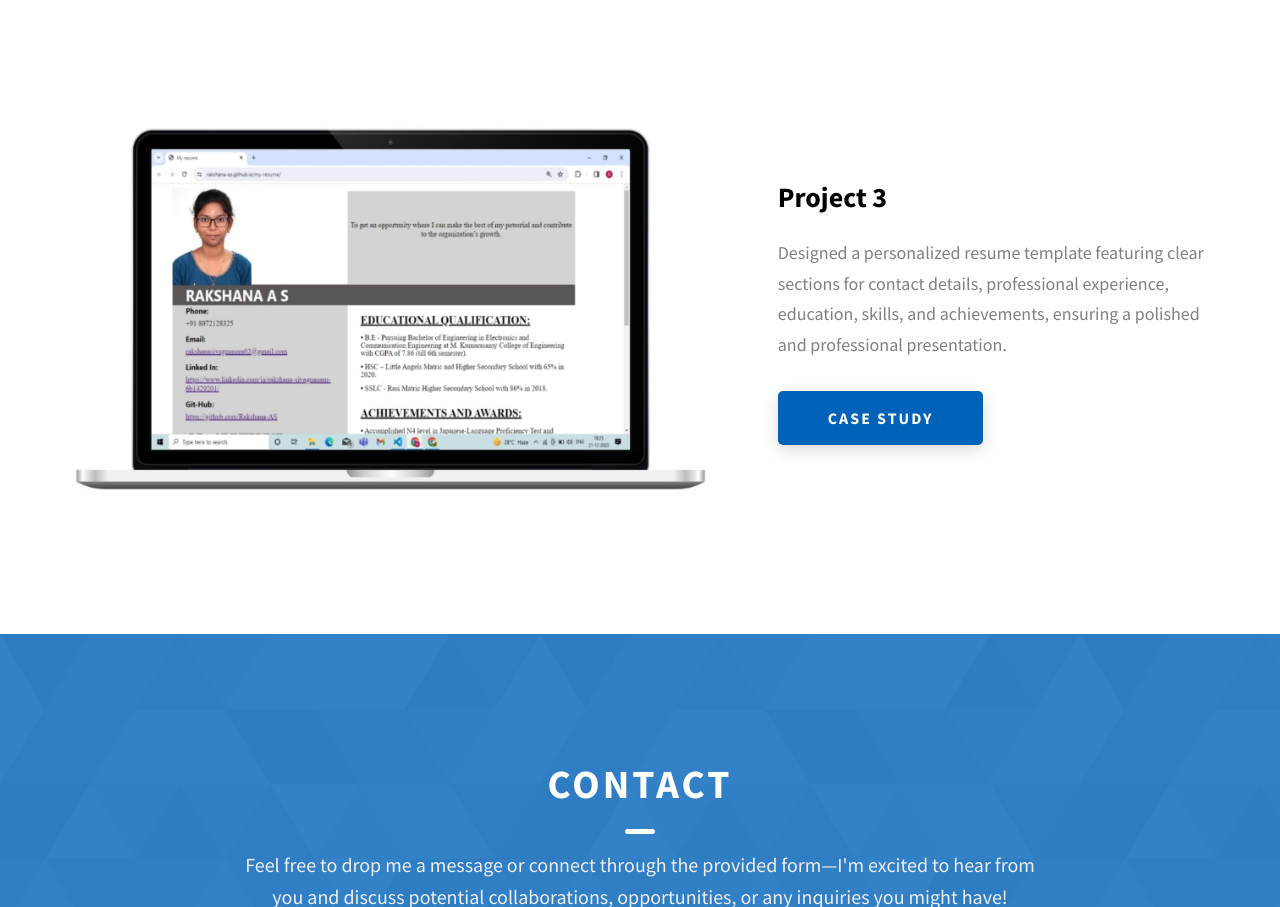
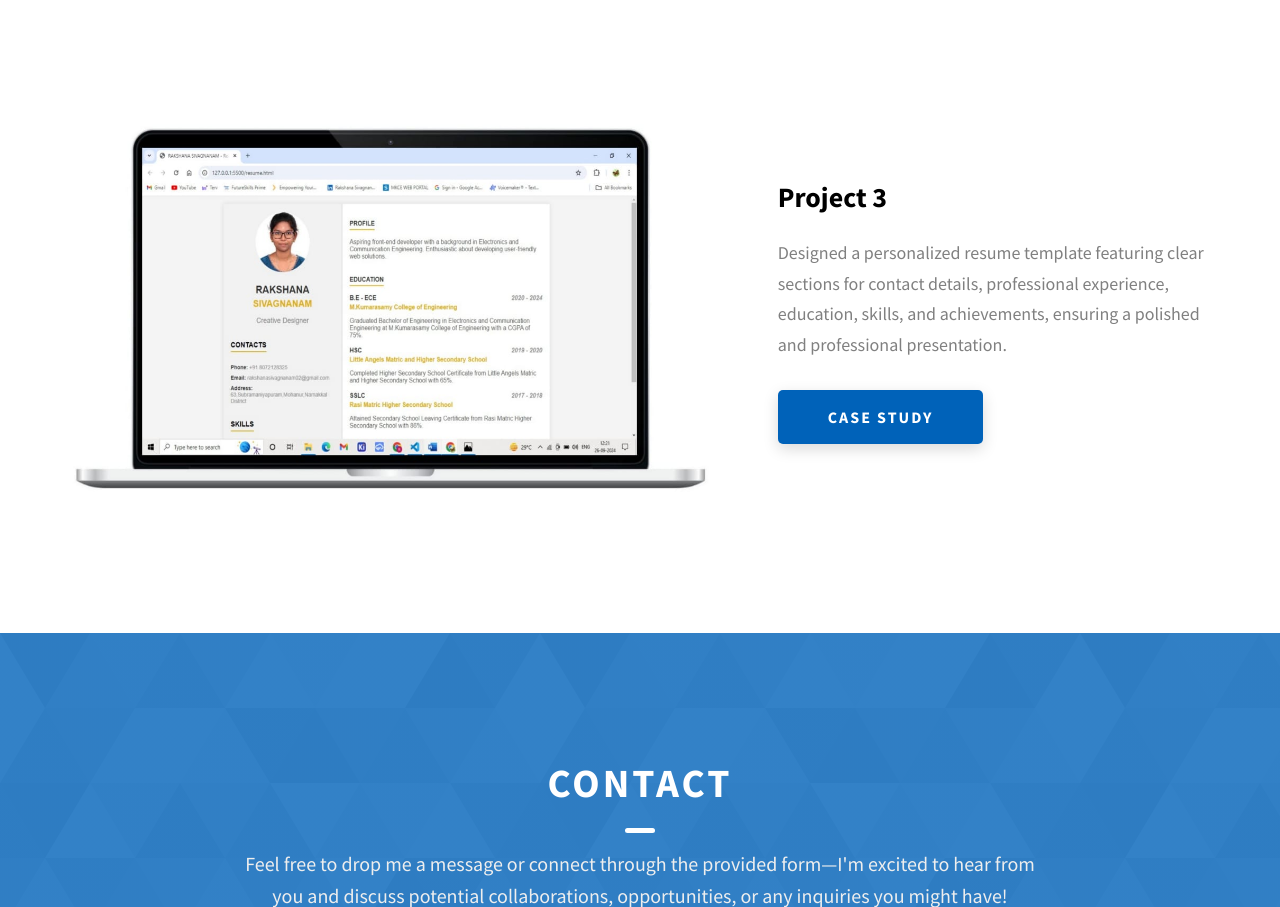
Before and after one commit to Rakshana-AS/My-Portfolio, a website: page index.html in a window 1280 px wide. Shown: the part 2953-3860 px from the top of the page. Drawn offline with Linux system fonts and the light colour scheme; files whose address does not match are found by name.

Commit message:
index.html

```diff
--- a/index.html
+++ b/index.html
@@ -197,7 +197,7 @@
         </div>
         <div class="projects__row">
           <div class="projects__row-img-cont">
-            <img src="res.jpeg" alt="Software Screenshot" class="projects__row-img" loading="lazy" />
+            <img src="WhatsApp Image 2024-09-26 at 12.30.05 PM.jpeg" alt="Software Screenshot" class="projects__row-img" loading="lazy" />
           </div>
           <div class="projects__row-content">
             <h3 class="projects__row-content-title">Project 3</h3>
```
